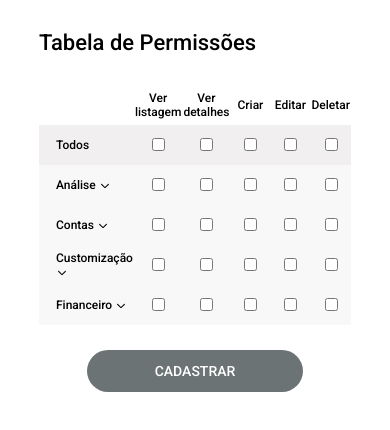
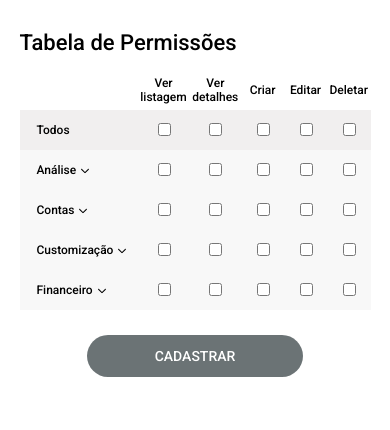
Before and after one commit to tonylcb/teste_mobix_lista-de-permissoes, a React (Create React App) app: page / in a window 390 px wide. Shown: the top 430 px of the page. Built offline with nearby package versions, Linux system fonts and the light colour scheme.

Commit message:
add animação

```diff
--- a/src/Components/Header.module.css
+++ b/src/Components/Header.module.css
@@ -8,5 +8,6 @@
 @media(max-width: 500px) {
   .header {
     font-size: 1.375rem;
+    margin-bottom: 15px;
   }
 }
--- a/src/Components/Table.module.css
+++ b/src/Components/Table.module.css
@@ -29,6 +29,7 @@ tr {
   text-align: start;
   padding-left: 17px;
   cursor: default;
+  white-space: nowrap;
 }
 
 .icon {
@@ -83,6 +84,9 @@ tr:nth-child(2) {
     padding-left: 10px;
     padding-right: 10px;
   }
+  table {
+    width: 90vw;
+  }
 }
 
 @media(max-width:400px) {
```
